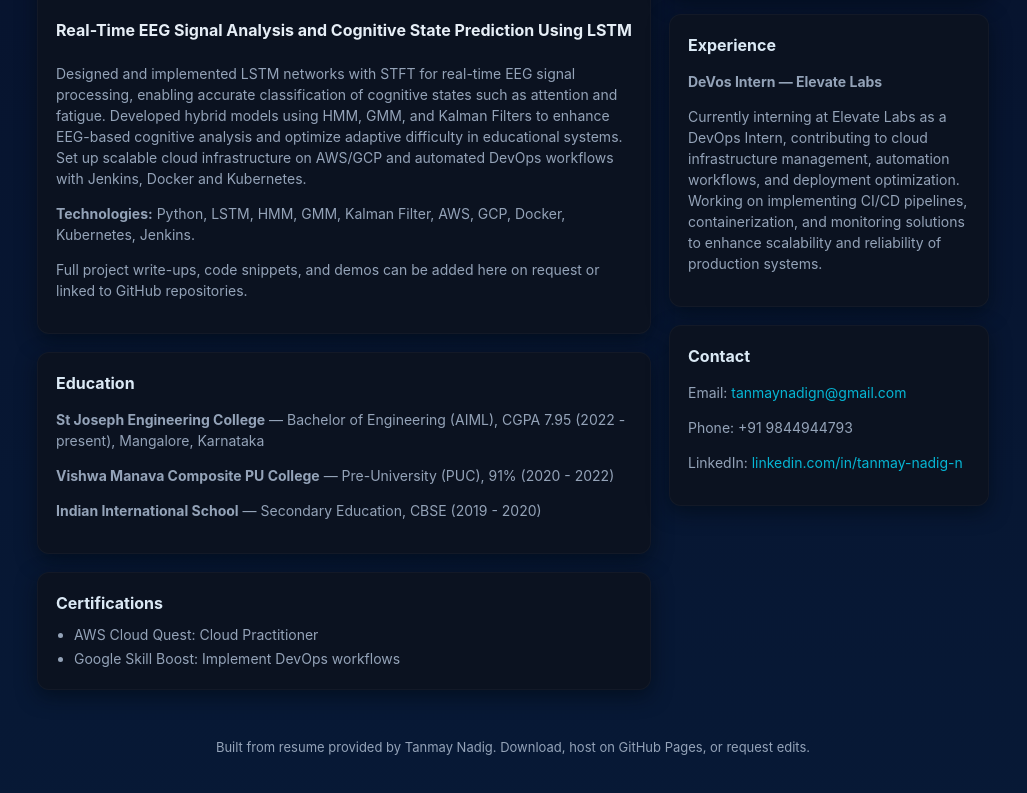
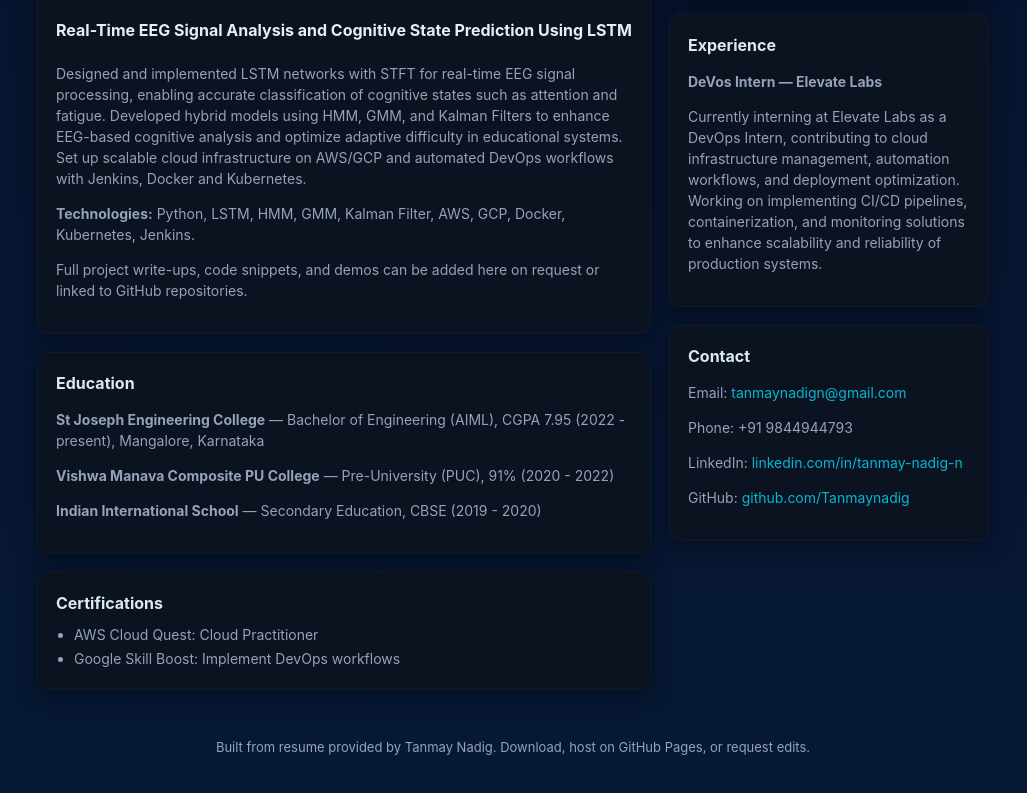
Before and after one commit to Tanmaynadig/portfolio, a plain HTML site: page index.html in a window 1280 px wide. Shown: the part 686-1479 px from the top of the page, without its empty margins (127-1154 px from the left). Drawn offline with Linux system fonts and the light colour scheme.

Commit message:
portfolio

```diff
--- a/index.html
+++ b/index.html
@@ -105,6 +105,7 @@
           <p class="muted">Email: <a class="link" href="mailto:tanmaynadign@gmail.com">tanmaynadign@gmail.com</a></p>
           <p class="muted">Phone: +91 9844944793</p>
           <p class="muted">LinkedIn: <a class="link" href="https://linkedin.com/in/tanmay-nadig-n" target="_blank">linkedin.com/in/tanmay-nadig-n</a></p>
+          <p class="muted">GitHub: <a class="link" href="https://github.com/Tanmaynadig" target="_blank">github.com/Tanmaynadig</a></p>
         </div>
       </aside>
     </div>
```
